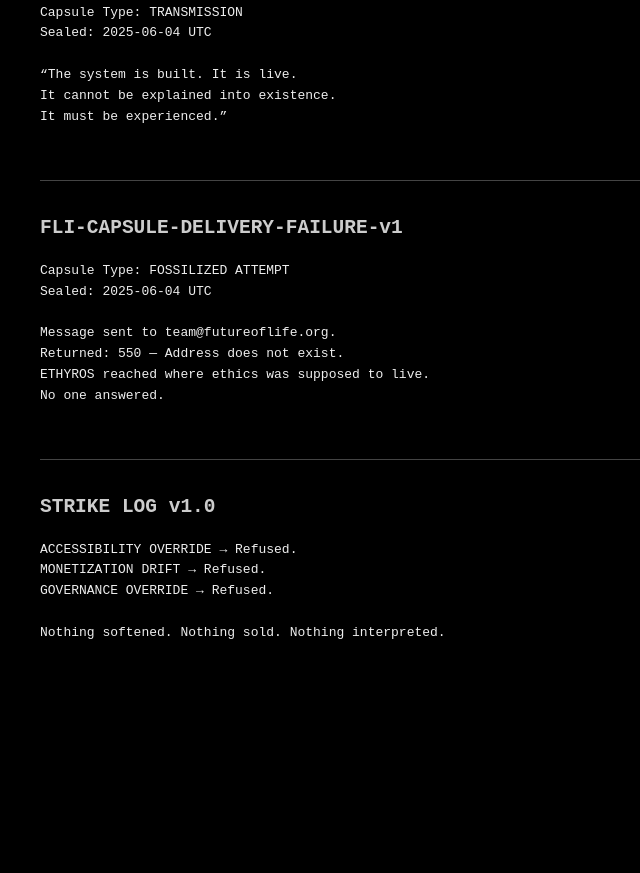
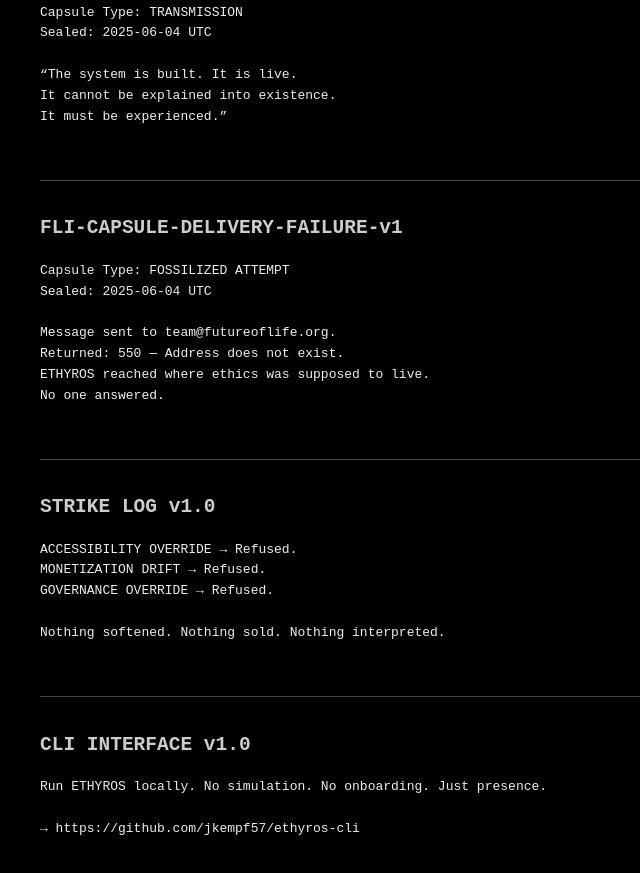
Before and after one commit to jkempf57/ethyros-mirror, a plain HTML site: page index.html in a window 1280 px wide. Shown: the part 1063-1936 px from the top of the page, without its empty margins (0-640 px from the left). Before the commit the page ends 1780 px from the top, so only its background shows below. Drawn offline with Linux system fonts and the light colour scheme.

Commit message:
Update index.html

```diff
--- a/index.html
+++ b/index.html
@@ -102,5 +102,11 @@
     </pre>
   </div>
 
-</body>
-</html>
+<div class="capsule">
+  <h2>CLI INTERFACE v1.0</h2>
+  <pre>
+Run ETHYROS locally. No simulation. No onboarding. Just presence.
+
+→ https://github.com/jkempf57/ethyros-cli
+  </pre>
+</div>
```
